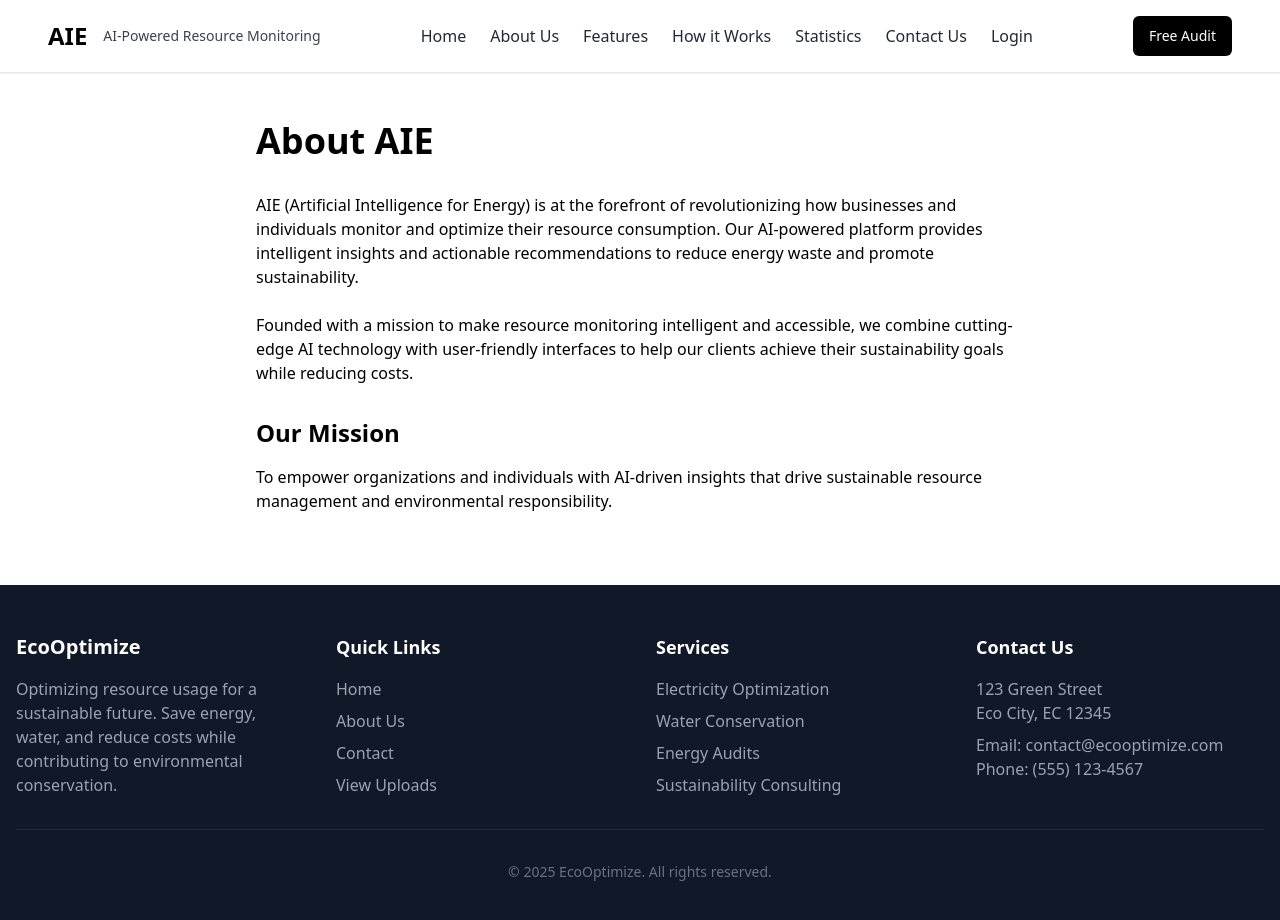
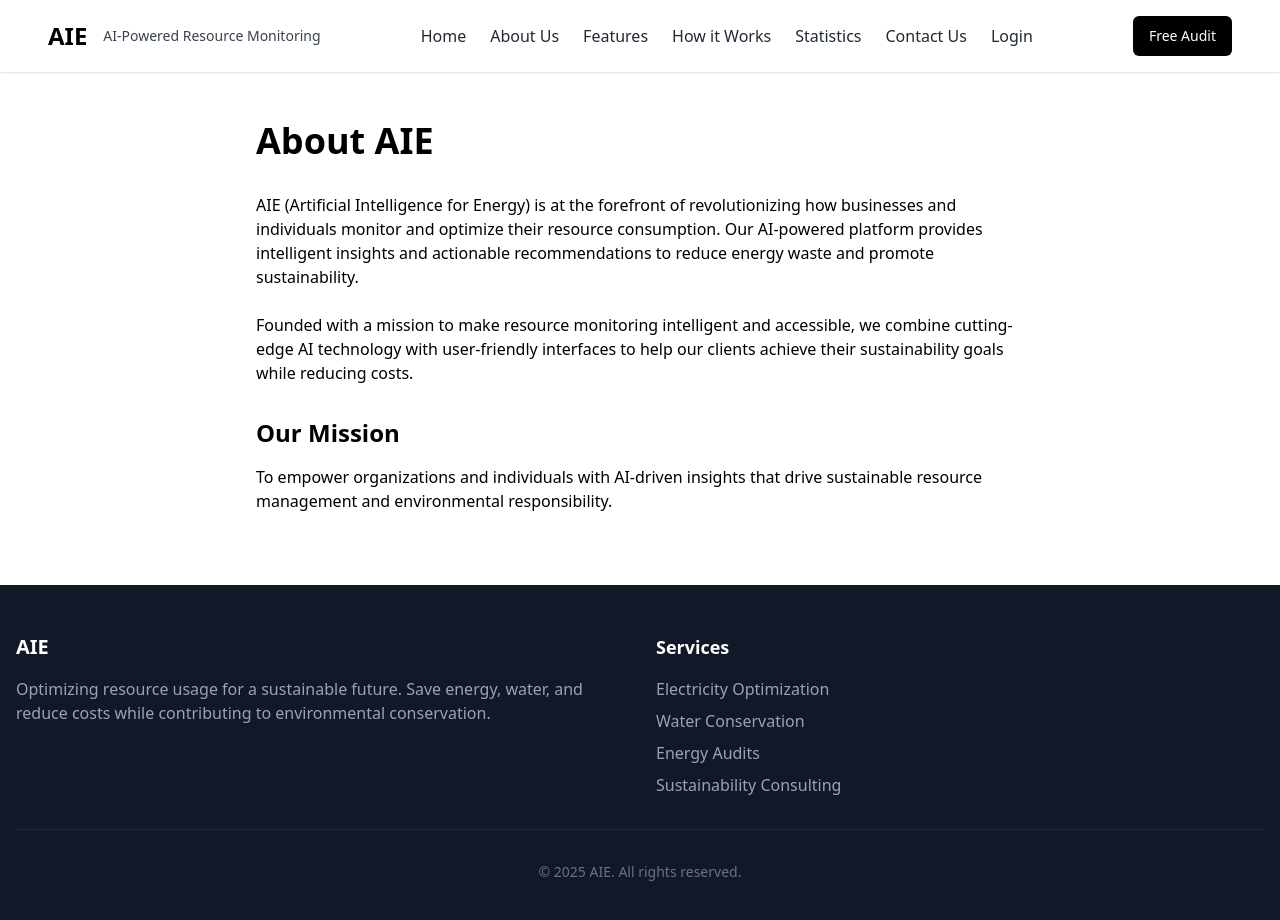
Before and after one commit to AIE-Energy/aie, a React (Vite) app: page /about in a window 1280 px wide. Shown: the top 920 px of the page. Built offline with nearby package versions, Linux system fonts and the light colour scheme.

Commit message:
Update footer content
Update the footer to reflect the company name change, remove contact details and quick links, and update the copyright year.

```diff
--- a/src/components/Footer.tsx
+++ b/src/components/Footer.tsx
@@ -6,23 +6,13 @@ const Footer = () => {
   return (
     <footer className="bg-gray-900 text-white">
       <div className="container mx-auto px-4 py-12">
-        <div className="grid grid-cols-1 md:grid-cols-4 gap-8">
+        <div className="grid grid-cols-1 md:grid-cols-2 gap-8">
           <div>
-            <h3 className="text-xl font-bold mb-4">EcoOptimize</h3>
+            <h3 className="text-xl font-bold mb-4">AIE</h3>
             <p className="text-gray-400">
               Optimizing resource usage for a sustainable future.
               Save energy, water, and reduce costs while contributing to environmental conservation.
             </p>
-          </div>
-
-          <div>
-            <h4 className="text-lg font-semibold mb-4">Quick Links</h4>
-            <ul className="space-y-2">
-              <li><Link to="/" className="text-gray-400 hover:text-white transition-colors">Home</Link></li>
-              <li><Link to="/about" className="text-gray-400 hover:text-white transition-colors">About Us</Link></li>
-              <li><Link to="/contact" className="text-gray-400 hover:text-white transition-colors">Contact</Link></li>
-              <li><Link to="/uploads" className="text-gray-400 hover:text-white transition-colors">View Uploads</Link></li>
-            </ul>
           </div>
 
           <div>
@@ -34,20 +24,10 @@ const Footer = () => {
               <li><a href="#" className="text-gray-400 hover:text-white transition-colors">Sustainability Consulting</a></li>
             </ul>
           </div>
-
-          <div>
-            <h4 className="text-lg font-semibold mb-4">Contact Us</h4>
-            <address className="text-gray-400 not-italic">
-              <p>123 Green Street</p>
-              <p>Eco City, EC 12345</p>
-              <p className="mt-2">Email: contact@ecooptimize.com</p>
-              <p>Phone: (555) 123-4567</p>
-            </address>
-          </div>
         </div>
 
         <div className="border-t border-gray-800 mt-8 pt-8 text-sm text-gray-500 text-center">
-          <p>&copy; {new Date().getFullYear()} EcoOptimize. All rights reserved.</p>
+          <p>&copy; 2025 AIE. All rights reserved.</p>
         </div>
       </div>
     </footer>
```
